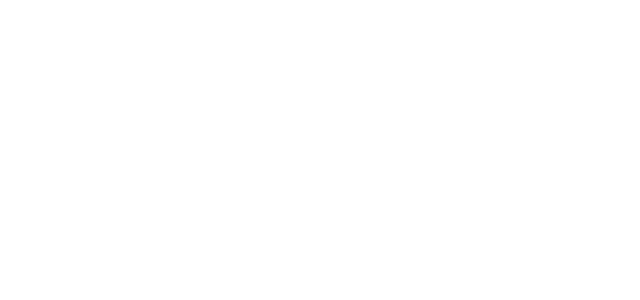
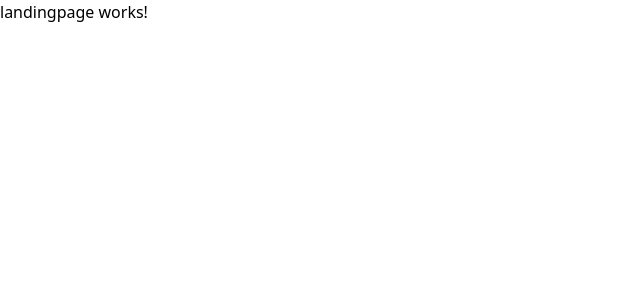
Before and after one commit to bocchini/passeio-app, an Angular app: page / in a window 1280 px wide. Shown: the top 300 px of the page, without its empty margins (0-640 px from the left). Built offline with nearby package versions, Linux system fonts and the light colour scheme.

Commit message:
Criação do modulo lading

```diff
--- a/src/app/app-routing.module.ts
+++ b/src/app/app-routing.module.ts
@@ -1,7 +1,12 @@
 import { NgModule } from '@angular/core';
 import { RouterModule, Routes } from '@angular/router';
+import { LandingpageComponent } from './landingpage/landingpage.component';
 
 const routes: Routes = [
+  {
+    path: '',
+    component: LandingpageComponent
+  },
   {
     path: 'paginas', loadChildren: () =>
       import('./template/template.module').then(m => m.TemplateModule)
--- a/src/app/app.module.ts
+++ b/src/app/app.module.ts
@@ -4,10 +4,12 @@
 
 import { AppRoutingModule } from './app-routing.module';
 import { AppComponent } from './app.component';
+import { LandingpageComponent } from './landingpage/landingpage.component';
 
 @NgModule({
   declarations: [
-    AppComponent
+    AppComponent,
+    LandingpageComponent
   ],
   imports: [
     BrowserModule,
--- /dev/null
+++ b/src/app/landingpage/landingpage.component.html
@@ -0,0 +1 @@
+<p>landingpage works!</p>
```
Also changed, not shown: src/app/landingpage/landingpage.component.ts (added, +11 -0 lines), src/app/landingpage/landingpage.component.scss (added).
